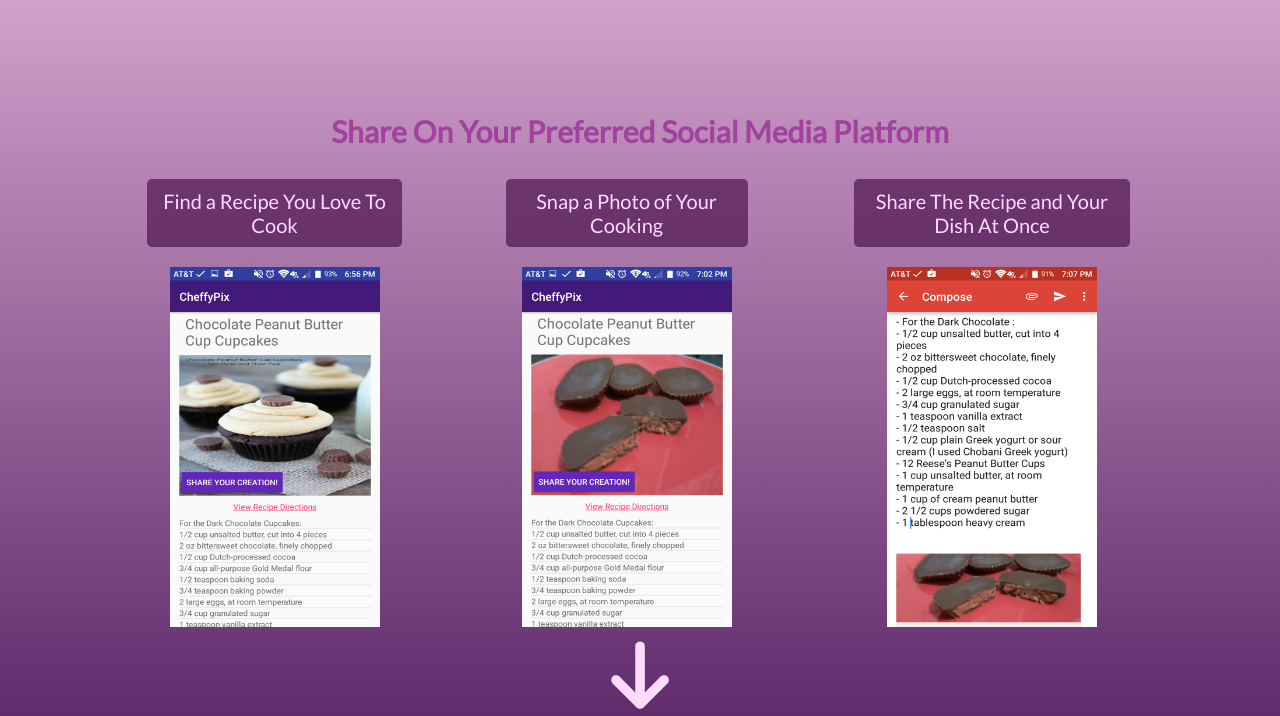
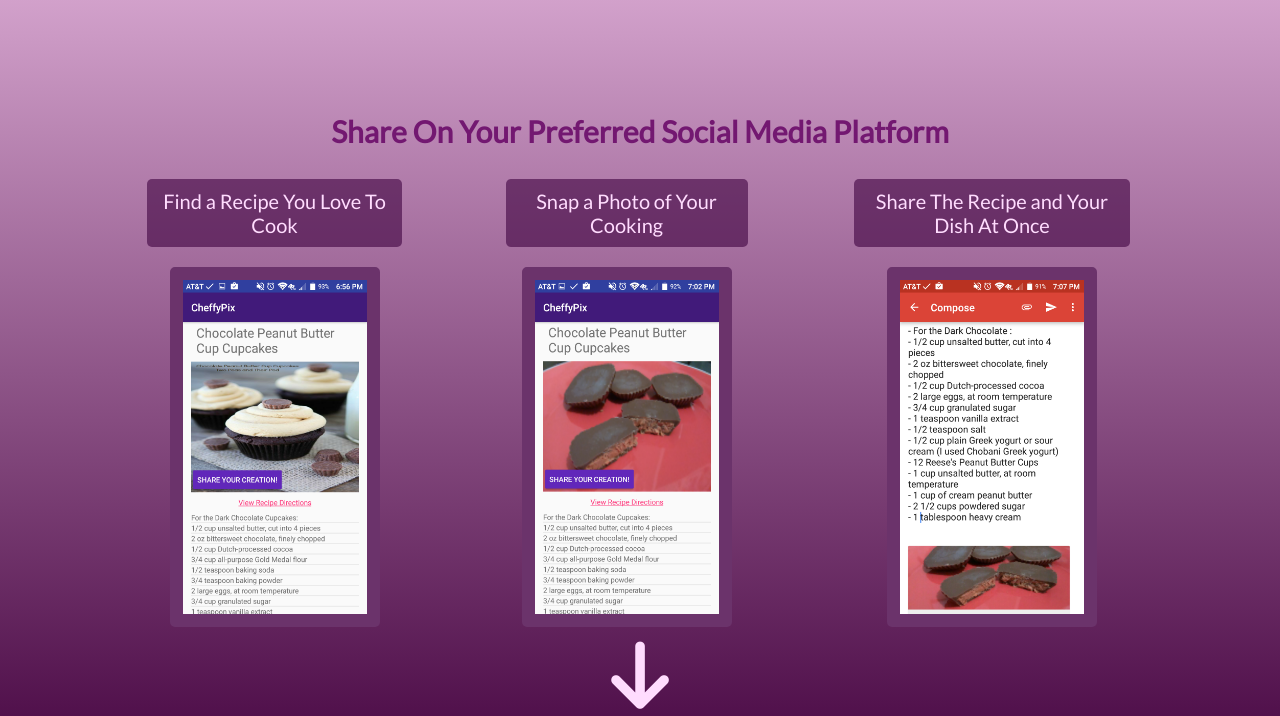
Before and after one commit to NVizzutti/CP-Demo, a website: page index.html in a window 1280 px wide. Shown: the part 1602-2318 px from the top of the page. Drawn offline with nearby package versions, Linux system fonts and the light colour scheme.

Commit message:
changed bg

```diff
--- a/index.html
+++ b/index.html
@@ -44,15 +44,15 @@
           </p> -->
           <div class='images-div'>
             <div class='image-text'>
-            <img src="demo_assets/chocolate.png"class='screenshot' />
+            <img src="demo_assets/chocolate.png"class='screenshot border' />
             <p>Find a Recipe You Love To Cook</p>
           </div>
             <div class='image-text'>
-              <img src="demo_assets/custom_chocolate.png"class='screenshot' />
+              <img src="demo_assets/custom_chocolate.png"class='screenshot border' />
             <p>Snap a Photo of Your Cooking</p>
         </div>
             <div class='image-text'>
-              <img src="demo_assets/sharing.png"class='screenshot' />
+              <img src="demo_assets/sharing.png"class='screenshot border' />
             <p>Share The Recipe and Your Dish At Once</p>
           </div>
         </div>
--- a/styles/styles.css
+++ b/styles/styles.css
@@ -138,11 +138,11 @@ li {
 .section.section.two {
   /*background-color: #811c88;*/
   background:
-    linear-gradient(rgba(148, 31, 131, 0.42),rgba(65, 5, 80, 0.9))
+    linear-gradient(rgba(148, 31, 131, 0.42),rgb(66, 0, 61));
 }
 .section.section.two h3 {
   margin-bottom: 0px;
-  color: rgba(158, 60, 156, 0.93);
+  color: rgb(115, 24, 113);
 }
 
 .section.section.two p {
@@ -154,6 +154,12 @@ li {
 
 .section.section.three {
   background-color: #046b6b;
+}
+
+.screenshot.border {
+  border: 13px solid #6b336b;
+  border-radius: 5px;
+  box-sizing: border-box;
 }
 
 .image-text {
```
